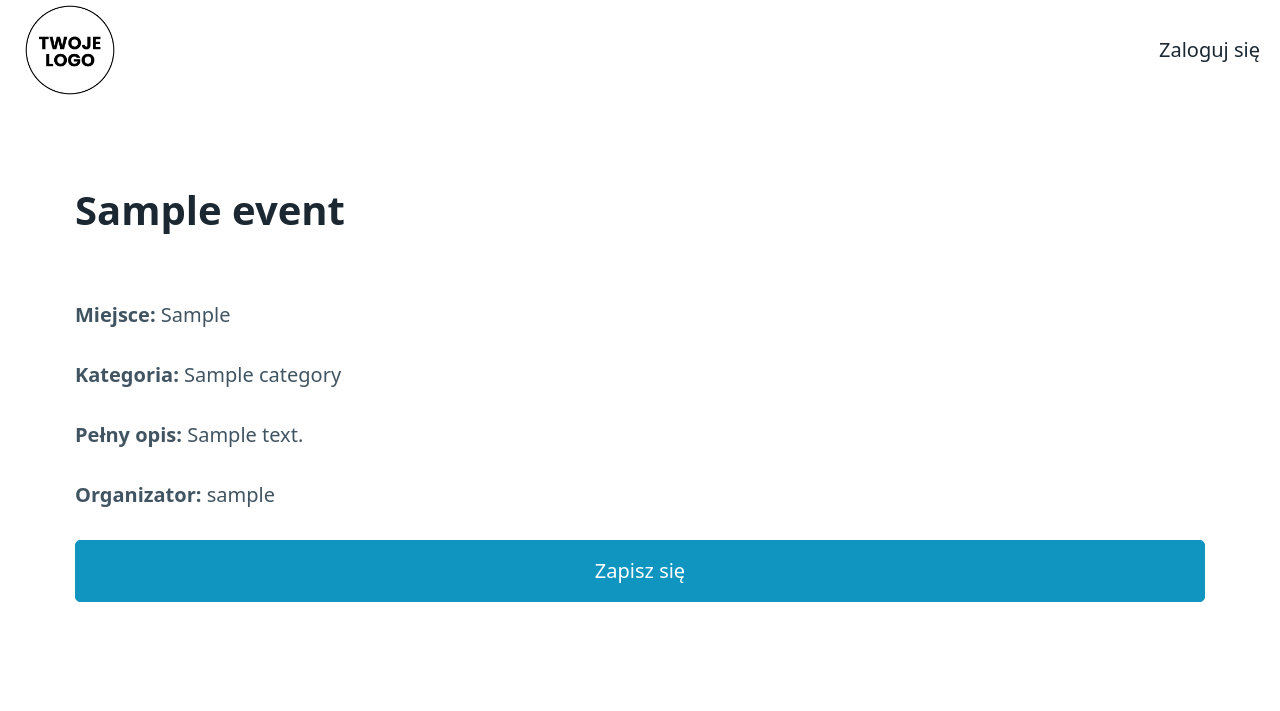
After one commit to Roger2332/Projekt_Koncowy_SDA, a Django app: page /event/1/ in a window 1280 px wide. The commit adds this page. Shown: the top 711 px of the page. Run offline with Django 5.2, Linux system fonts and the light colour scheme; tables that the repository leaves empty hold one stand-in row (values such as "Sample post"); some libraries are stand-ins or nearby versions.

```diff
--- a/Projekt_Koncowy/urls.py
+++ b/Projekt_Koncowy/urls.py
@@ -19,7 +19,7 @@ from django.urls import path, include
 import django.contrib.auth.views as auth_views
 
 from evently.views import create_event, UserCreationView, CreateCategoryView, list_events, subscribe_event, \
-    search_event, UpdateEventView, DeleteEventView
+    search_event, UpdateEventView, delete_event, event_detail
 
 urlpatterns = [
     path('admin/', admin.site.urls),
@@ -28,9 +28,11 @@ urlpatterns = [
     # Lista eventow
     path('list_events/', list_events, name='list_events'),
     # Zarządzanie eventem
-    path('create_event/', create_event, name='event'),
+    path('Create_event/', create_event, name='event'),
     path('update_event/<pk>', UpdateEventView.as_view(), name='movie_update'),
-    path('delete_event/<pk>', DeleteEventView.as_view(), name='movie_delete'),
+    path('delete_event/<int:pk>', delete_event, name='delete_event'),
+    path('event/<int:pk>/', event_detail, name='event_detail'),
+
     path('subscribe_event/<int:event_id>/', subscribe_event, name='subscribe_event'),
     path("create_category", CreateCategoryView.as_view(), name="create_category"),  # Tworzenie kategori
     # user
@@ -44,4 +46,5 @@ urlpatterns = [
     path('accounts/password_reset/done/', auth_views.PasswordResetDoneView.as_view(), name='password_reset_done'),
     path('accounts/reset/<uidb64>/<token>/', auth_views.PasswordResetConfirmView.as_view(), name='password_reset_confirm'),
     path('accounts/reset/done/', auth_views.PasswordResetCompleteView.as_view(), name='password_reset_complete'),
+
 ]
--- a/evently/models.py
+++ b/evently/models.py
@@ -39,6 +39,7 @@ class Event(models.Model):
     description = models.TextField()
     status = models.ForeignKey(Status, on_delete=models.CASCADE, default=2)
     category = models.ForeignKey(Category, on_delete=models.CASCADE, null=True, blank=True)
+    participants = models.ManyToManyField(CreateUserModel, related_name='events_participated', blank=True)
     added = models.DateTimeField(auto_now_add=True)
     modified = models.DateTimeField(auto_now=True)
 
@@ -64,9 +65,6 @@ class Subscription(models.Model):
     added = models.DateTimeField(auto_now_add=True)
     modified = models.DateTimeField(auto_now=True)
 
-    class Meta:
-        unique_together = ('user', 'event')  # sprawdzanie na unikatowość
-
     def __str__(self):
         return f'User: {self.user}, Event: {self.event}'
 
--- a/evently/views.py
+++ b/evently/views.py
@@ -118,8 +118,24 @@ class UpdateEventView(UpdateView):
         LOGGER.warning('User provided invalid data while updating a movie.')
         return super().form_invalid(form)
 
-# Widok usuwania
-class DeleteEventView(DeleteView):
-    template_name = 'delete_event.html'
-    model = Event
-    success_url = reverse_lazy('index')
+# Widok usuwania wydarzenia
+@login_required
+def delete_event(request, pk):
+    event = get_object_or_404(Event, id=pk)
+    if request.user == event.author or request.user.is_staff:
+        if request.method == 'POST':
+            event.delete()
+            return redirect('list_events')
+        return render(request, 'delete_event.html', {'event': event})
+    return HttpResponse('Nie jesteś organizatorem', status=403)
+
+# Widok profilu użytkownika
+def event_detail(request, pk):
+    event = get_object_or_404(Event, pk=pk)
+    is_organizer = request.user == event.author
+    is_registered = event.participants.filter(id=request.user.id).exists()
+    return render(request, 'event_detail.html', {
+        'event': event,
+        'is_organizer': is_organizer,
+        'is_registered': is_registered,
+    })
--- /dev/null
+++ b/templates/event_detail.html
@@ -0,0 +1,26 @@
+{% extends "base.html" %}
+
+{% block content %}
+    <div class="container mt-4">
+        <h1>{{ event.name }}</h1>
+        <p><strong>Miejsce:</strong> {{ event.place }}</p>
+        <p><strong>Kategoria:</strong> {{ event.category.name }}</p>
+        <p><strong>Pełny opis:</strong> {{ event.description }}</p>
+        <p><strong>Organizator:</strong> {{ event.author.username }}</p>
+
+        {% if is_organizer %}
+            <a href="{% url 'movie_update' event.id %}" class="btn btn-secondary">EDIT_EVENT</a>
+            <a href="{% url 'delete_event' event.id %}" class="btn btn-danger">DELETE_EVENT</a>
+        {% elif is_registered %}
+            <form action="{% url 'create_category' event.id %}" method="post">
+                {% csrf_token %}
+                <button type="submit" class="btn btn-warning">Rezygnuj</button>
+            </form>
+        {% else %}
+            <form action="{% url 'subscribe_event' event.id %}" method="post">
+                {% csrf_token %}
+                <button type="submit" class="btn btn-success">Zapisz się</button>
+            </form>
+        {% endif %}
+    </div>
+{% endblock %}
```
Also changed, not shown: templates/delete_event.html (+10 -7 lines), evently/migrations/0001_initial.py (added), evently/migrations/0002_event_participants.py (added).
